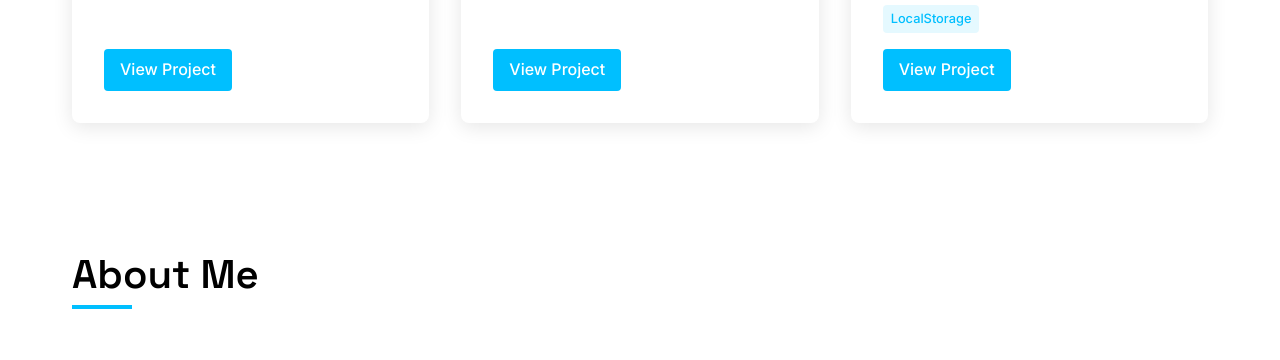
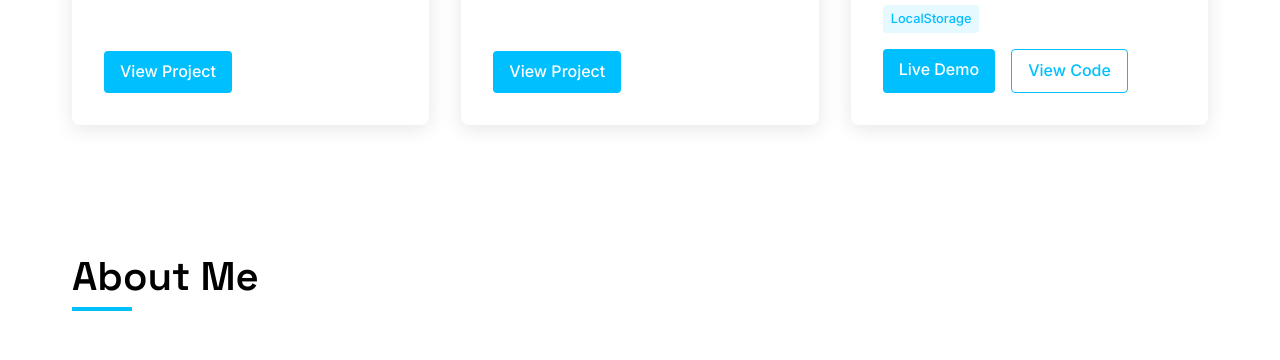
Before and after one commit to jcheong/jcheong.github.io, a plain HTML site: page index.html in a window 1280 px wide. Shown: the part 1605-1965 px from the top of the page. Drawn offline with Linux system fonts and the light colour scheme.

Commit message:
Add live demo link for Budget App and improve project buttons

```diff
--- a/index.html
+++ b/index.html
@@ -72,7 +72,9 @@
                             <span>Streamlit</span>
                             <span>FAISS</span>
                         </div>
-                        <a href="https://github.com/jcheong/rag-chatbot" target="_blank" rel="noopener noreferrer" class="btn">View Project</a>
+                        <div class="project-links">
+                            <a href="https://github.com/jcheong/rag-chatbot" target="_blank" rel="noopener noreferrer" class="btn">View Project</a>
+                        </div>
                     </div>
                 </div>
 
@@ -107,7 +109,9 @@
                             <span>Google Cloud Vision</span>
                             <span>Langchain</span>
                         </div>
-                        <a href="https://github.com/jcheong/aiff" target="_blank" rel="noopener noreferrer" class="btn">View Project</a>
+                        <div class="project-links">
+                            <a href="https://github.com/jcheong/aiff" target="_blank" rel="noopener noreferrer" class="btn">View Project</a>
+                        </div>
                     </div>
                 </div>
 
@@ -142,7 +146,10 @@
                             <span>Chart.js</span>
                             <span>LocalStorage</span>
                         </div>
-                        <a href="https://github.com/jcheong/pursuit-bond-budget-app" target="_blank" rel="noopener noreferrer" class="btn">View Project</a>
+                        <div class="project-links">
+                            <a href="https://jcheong.github.io/pursuit-bond-budget-app/" target="_blank" rel="noopener noreferrer" class="btn">Live Demo</a>
+                            <a href="https://github.com/jcheong/pursuit-bond-budget-app" target="_blank" rel="noopener noreferrer" class="btn btn-secondary">View Code</a>
+                        </div>
                     </div>
                 </div>
             </div>
--- a/styles/main.css
+++ b/styles/main.css
@@ -325,6 +325,12 @@ nav ul li a:hover::after {
     transform: translateY(-2px);
 }
 
+.project-links {
+    display: flex;
+    gap: var(--space-sm);
+    margin-top: auto;
+}
+
 .project-card .btn {
     display: inline-block;
     background-color: var(--electric-blue);
@@ -334,15 +340,25 @@ nav ul li a:hover::after {
     text-decoration: none;
     font-weight: 500;
     transition: all 0.3s;
-    margin-top: auto;
     border: none;
     cursor: pointer;
-    align-self: flex-start;
+}
+
+.project-card .btn-secondary {
+    background-color: transparent;
+    color: var(--electric-blue);
+    border: 1px solid var(--electric-blue);
 }
 
 .project-card .btn:hover {
     background-color: #0099cc;
     transform: translateY(-2px);
+}
+
+.project-card .btn-secondary:hover {
+    background-color: rgba(0, 191, 255, 0.1);
+    color: #0099cc;
+    border-color: #0099cc;
 }
 
 /* Project card styles continued */
```
